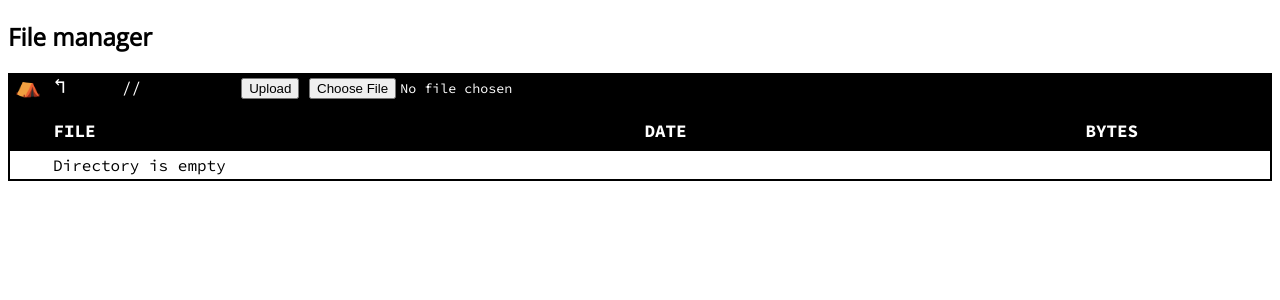
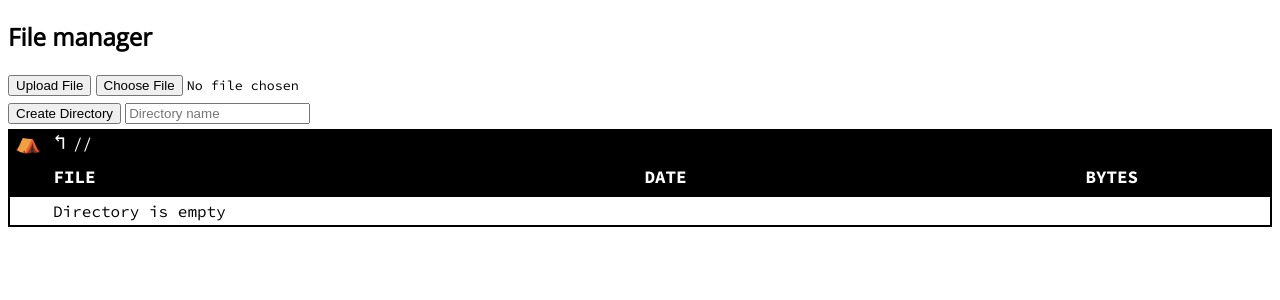
Before and after one commit to miliarch/web_files, a Flask app: template app/blueprints/web_files/templates/web_files/file_manager.html in a window 1280 px wide. Shown: the part 43-343 px from the top of the page. Run offline with Flask 2, Linux system fonts and the light colour scheme; the template is opened without the code that fills it, so the values that code supplies are empty.

Commit message:
Add create directory functionality

```diff
--- a/app/blueprints/web_files/templates/web_files/file_manager.html
+++ b/app/blueprints/web_files/templates/web_files/file_manager.html
@@ -2,22 +2,27 @@
 {% block title %}{{ config.WEB_FILES_SITE_TITLE }}{% endblock %}
 {% block content %}
         <h2>File manager</h2>
+        <div class="upload-form">
+            <form method=post enctype=multipart/form-data action="{{ url_for('web_files.file_manager_upload') }}">
+                <input type="hidden" name="directory" value="{{ directory }}">
+                <input type="submit" value="Upload File">
+                <input type="file" name="file">
+            </form>
+        </div>
+        <div class="create-form">
+            <form method=post enctype=multipart/form-data action="{{ url_for('web_files.file_manager_create') }}">
+                <input type="hidden" name="directory" value="{{ directory }}">
+                <input type="submit" value="Create Directory">
+                <input type="text" name="name" placeholder="Directory name">
+            </form>
+        </div>
         <div id="file-manager">
             <div class="header code">
                 <div class="controls icon text-left">
                     <a href="{{ url_for('web_files.file_manager_browse', directory='.') }}">⛺</a>
                     <a href="{{ url_for('web_files.file_manager_browse', directory=parent_directory) }}">↰</a>
                 </div>
-                <div class="path text-left">
-                    {{ '' if directory == '.' else '/{}'.format(directory) }}/
-                </div>
-                <div class="upload-form">
-                    <form method=post enctype=multipart/form-data action="{{ url_for('web_files.file_manager_upload') }}">
-                        <input type="hidden" name="directory" value="{{ directory }}">
-                        <input type="submit" value="Upload">
-                        <input type="file" name="file">
-                    </form>
-                </div>
+                <div class="path text-left">{{ '' if directory.name == '' else '/{}'.format(directory) }}/</div>
             </div>
             <table class="code">
                 <tr>
--- a/app/static/style.css
+++ b/app/static/style.css
@@ -60,7 +60,6 @@
 div#file-manager .icon {
     padding: 0 7px 0 7px;
     vertical-align: center;
-    width: 100px;
     font-size: 1.5em;
 }
 
@@ -114,13 +113,16 @@
     width: 15%;
 }
 
-div#file-manager div.upload-form {
-    display: inline-block;
-    align: right;
-    margin-left: 100px;
-    margin-bottom: 10px;
+div.upload-form {
+    display: block;
+    margin-bottom: 5px;
 }
 
-div#file-manager div.upload-form input[type=file] {
+div.create-form {
+    display: block;
+    margin-bottom: 5px;
+}
+
+div.upload-form input[type=file] {
     font-family: "Source Code Pro", monospace;
 }
```
Also changed, not shown: app/blueprints/web_files/views.py (+39 -6 lines).
